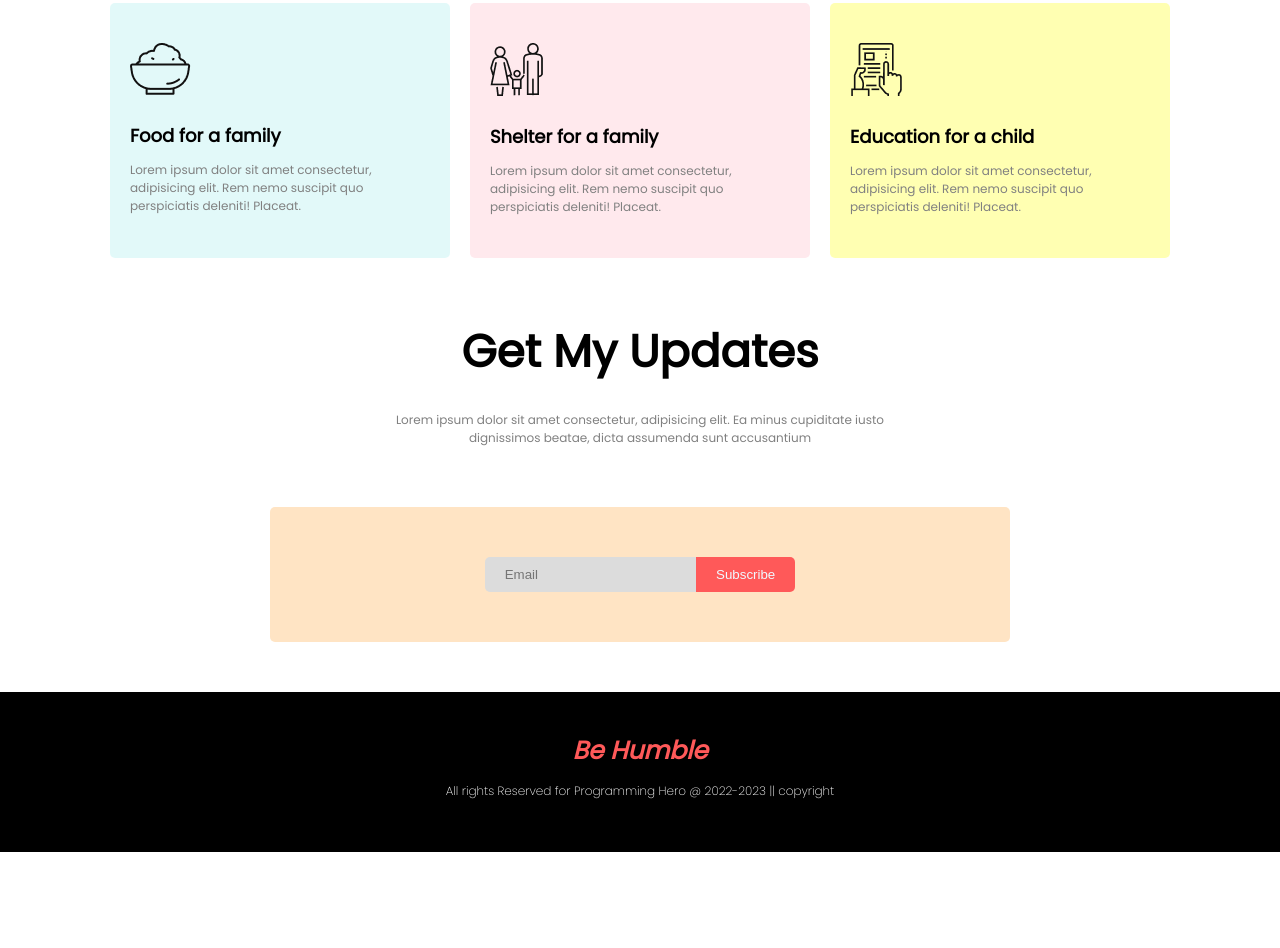
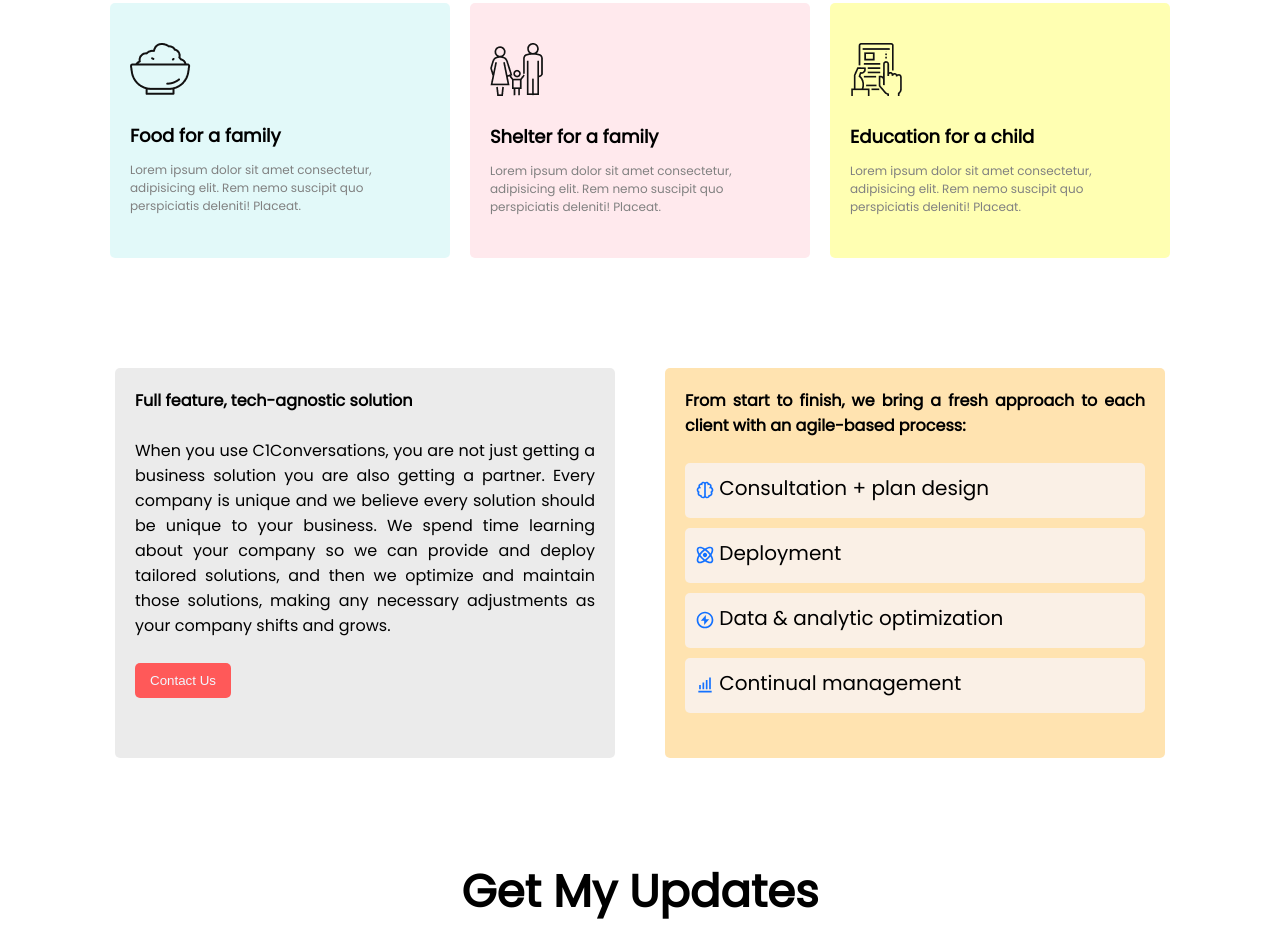
Before and after one commit to bappykti/donation-website, a plain HTML site: page index.html in a window 1280 px wide. Shown: the part 1347-2295 px from the top of the page. Before the commit the page ends 2199 px from the top, so only its background shows below. Drawn offline with Linux system fonts and the light colour scheme.

Commit message:
compleate donation website with my own section

```diff
--- a/index.html
+++ b/index.html
@@ -69,6 +69,34 @@
                 </div>
             </div>
     </section>
+    <section class="my-thoughts">
+       <div class="flex-container">
+        <div class="my-thought1">
+          <h4>Full feature, tech-agnostic solution</h4>
+          <p>When you use C1Conversations, you are not just getting a business solution you are also getting a partner. Every company is unique and we believe every solution should be unique to your business. We spend time learning about your company so we can provide and deploy tailored solutions, and then we optimize and maintain those solutions, making any necessary adjustments as your company shifts and grows.</p>
+          <button class="btn">Contact Us</button>
+        </div>
+        <div class="my-thought2">
+          <h4>From start to finish, we bring a fresh approach to each client with an agile-based process:</h4>
+          <div class="inner-thoughts">
+            <img class="icon" src="icons/brain.svg">
+            <span>Consultation + plan design</span>
+          </div>
+          <div class="inner-thoughts">
+            <img class="icon" src="icons/react.svg">
+            <span>Deployment</span>
+          </div>
+          <div class="inner-thoughts">
+            <img class="icon" src="icons/thander.svg">
+            <span>Data & analytic optimization</span>
+          </div>
+          <div class="inner-thoughts">
+            <img class="icon" src="icons/scale.svg">
+            <span>Continual management</span>
+          </div>
+        </div>
+       </div>
+    </section>
     <section>
         <div class="text-area4">
             <h2>Get My Updates</h2>
@@ -89,6 +117,6 @@
           <p>All rights Reserved for Programming Hero @ 2022-2023 || copyright</p>
           <p></p>
         </div>
-    </footerc>
+    </footer>
   </body>
 </html>
--- a/style.css
+++ b/style.css
@@ -56,6 +56,7 @@ h1,h2,h3,h4,h5,h6{
 .flex-container{
     display: flex;
     justify-content: center;
+    margin-bottom: 50px;
 }
 .donation-amount{
     background-color: rgba(220, 220, 220, 0.226);
@@ -184,3 +185,50 @@ h1,h2,h3,h4,h5,h6{
     font-size: 12px;
     font-weight: 300;
 }
+/* css for my part  */
+.my-thoughts{
+    margin: 100px 0;
+}
+.my-thoughts h4{
+    margin-bottom: 25px;
+}
+.my-thoughts p{
+    margin-bottom: 25px;
+}
+.my-thought1{
+    background-color: rgba(169, 169, 169, 0.226);
+    width: 460px;
+    height: 350px;
+    text-align: justify;
+    padding: 20px;
+    border-radius: 5px;
+    margin: auto 0;
+    margin-right: 50px;
+}
+.my-thought2{
+    background-color: rgba(255, 166, 0, 0.308);
+    width: 460px;
+    height: 350px;
+    text-align: justify;
+    padding: 20px;
+    border-radius: 5px;
+}
+.my-thought2 img{
+    width: fit-content;
+    height: 20px;
+    margin: auto;
+}
+.my-thought2 span{
+    font-size: 20px;
+}
+.icon{
+    position: relative;
+    top: 5px;
+    bottom: 5px;
+}
+.inner-thoughts{
+    background-color: linen;
+    padding: 10px 10px 15px;
+    border-radius: 5px;
+    margin: 10px 0;
+}
```
Also changed, not shown: icons/brain.svg (added), icons/react.svg (added), icons/scale.svg (added), icons/thander.svg (added).
